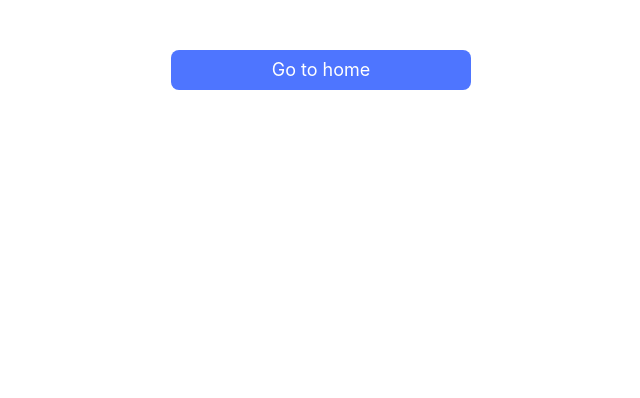
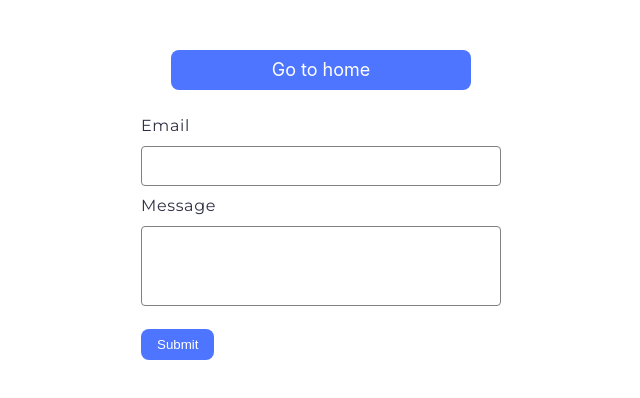
Before and after one commit to Me1nychuk/goit-js-hw-09, a website built with Vite: page src/02-form.html in a window 1280 px wide. Shown: the whole page, without its empty margins (319-959 px from the left). Built offline with nearby package versions, Linux system fonts and the light colour scheme.

Commit message:
Add css for second task.

```diff
--- a/src/02-form.html
+++ b/src/02-form.html
@@ -5,12 +5,30 @@
     <meta http-equiv="X-UA-Compatible" content="IE=edge" />
     <meta name="viewport" content="width=device-width, initial-scale=1.0" />
     <title>02-form</title>
+    <link rel="preconnect" href="https://fonts.googleapis.com" />
+    <link rel="preconnect" href="https://fonts.gstatic.com" crossorigin />
+    <link
+      href="https://fonts.googleapis.com/css2?family=Montserrat:wght@400;600&family=Roboto:wght@400;500;700&display=swap"
+      rel="stylesheet"
+    />
     <link rel="stylesheet" href="./css/styles.css" />
     <link rel="stylesheet" href="./css/02-form.css" />
   </head>
   <body>
     <section class="container">
       <a class="link-return" href="./index.html">Go to home</a>
+
+      <form class="feedback-form" autocomplete="off">
+        <label>
+          Email
+          <input type="email" name="email" autofocus />
+        </label>
+        <label>
+          Message
+          <textarea name="message" rows="8"></textarea>
+        </label>
+        <button type="submit">Submit</button>
+      </form>
     </section>
   </body>
 </html>
--- a/src/css/02-form.css
+++ b/src/css/02-form.css
@@ -0,0 +1,49 @@
+.feedback-form {
+  font-family: 'Montserrat', sans-serif;
+  color: #2e2f42;
+  font-size: 16px;
+  line-height: 1.5; /* 150% */
+  letter-spacing: 0.04em;
+  max-width: 408px;
+  padding: 24px;
+  margin: 0 auto;
+  display: flex;
+  flex-direction: column;
+  justify-content: center;
+  align-items: flex-start;
+  gap: 8px;
+}
+.feedback-form label {
+  width: 100%;
+}
+.feedback-form input,
+.feedback-form textarea {
+  width: 100%;
+  margin-top: 8px;
+  border-radius: 4px;
+  border: 1px solid #808080;
+  padding: 8px 16px;
+  outline: 0;
+}
+.feedback-form input {
+  height: 40px;
+}
+
+.feedback-form textarea {
+  height: 80px;
+  resize: none;
+}
+.feedback-form input:hover,
+.feedback-form textarea:hover {
+  border-color: #000;
+}
+
+.feedback-form button {
+  margin-top: 8px;
+  color: #fff;
+  font-weight: 500;
+  border-radius: 8px;
+  background: #4e75ff;
+  border: none;
+  padding: 8px 16px;
+}
--- a/src/js/02-form.js
+++ b/src/js/02-form.js
@@ -0,0 +1 @@
+const form = document.querySelector('.feedback-form');
```
